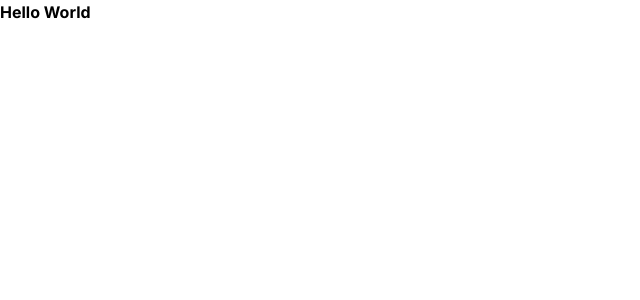
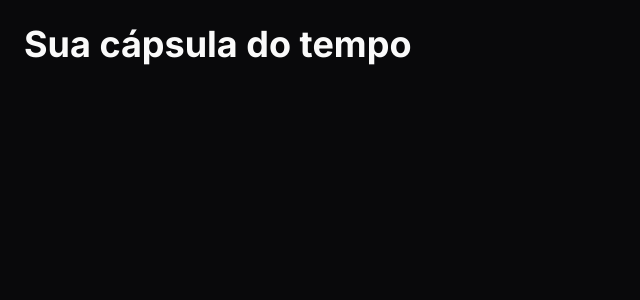
Before and after one commit to AlanStall/spacetime-nlw-maio-2023-rocketseat, a Next.js app in the folder web/: page / in a window 1280 px wide. Shown: the top 300 px of the page, without its empty margins (0-640 px from the left). Built offline with nearby package versions, Linux system fonts and the light colour scheme.

Commit message:
style: start styled web page app

```diff
--- a/web/src/app/page.tsx
+++ b/web/src/app/page.tsx
@@ -1,7 +1,10 @@
 export default function Home() {
   return (
-    <h1 className="font-bold">
-      Hello World
-    </h1>
+    <div className="h-screen bg-zinc-950 text-zinc-50 p-6">
+      <h1 className="text-4xl font-bold">
+        Sua cápsula do tempo
+      </h1>
+    </div>
+
   )
 }
```
